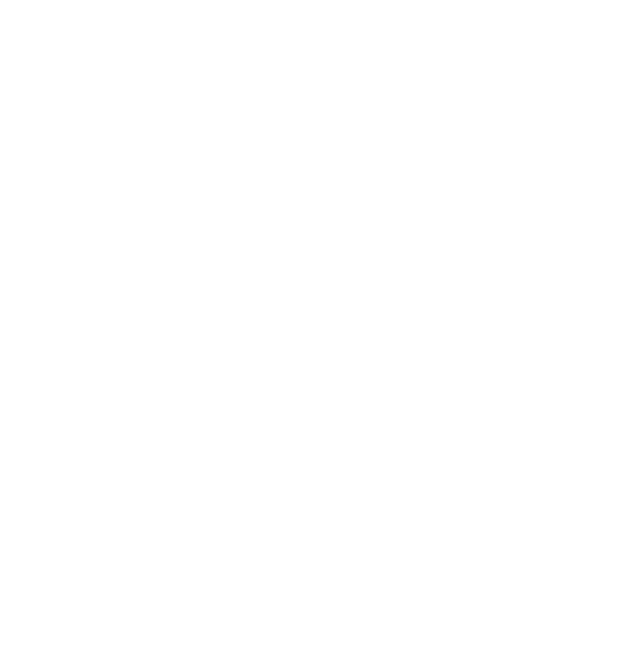
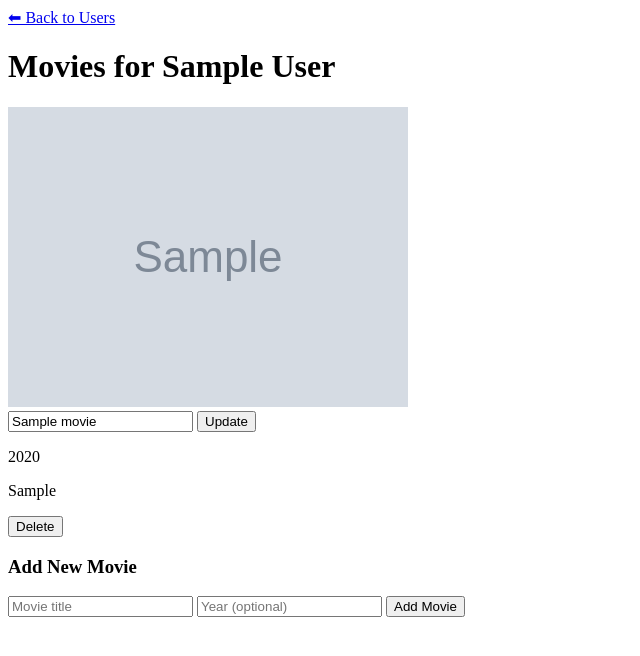
Before and after one commit to birgitt-thomsen/MovieStack, a Flask app: page /users/1/movies in a window 1280 px wide. Before the commit the part shown is empty. Shown: the top 656 px of the page, without its empty margins (0-640 px from the left). Run offline with Flask 3, Linux system fonts and the light colour scheme; tables that the repository leaves empty hold one stand-in row (values such as "Sample post"); grey boxes marked "Sample" are stand-in pictures.

Commit message:
Build movie routes and create html structure

```diff
--- a/app.py
+++ b/app.py
@@ -1,6 +1,7 @@
 """ This module handles all requests and queries tied to flask routes."""
 import os
-from flask import Flask, render_template, request, redirect, url_for
+from flask import Flask, render_template, request, redirect, url_for, abort
+from MovieStack import movie_service
 from data_manager import DataManager
 from models import db, Movie
 
@@ -16,15 +17,14 @@ data_manager = DataManager() # Create an object of your DataManager class
 
 @app.route('/')
 def index():
-    """ Get a list of all registered users and pass them to index.html."""
+    """ Display the main page with all existing users. """
     users = data_manager.get_users()
 
     return render_template('index.html', users=users)
 
 @app.route('/users', methods=['POST'])
 def create_user():
-    """Get username from data form and pass it on to the create_user
-    function in data_manager."""
+    """ Create a new user and add it to the database."""
     username = request.form.get("username", "").strip()
 
     if not username:
@@ -36,31 +36,74 @@ def create_user():
 
 @app.route('/users/<int:user_id>/movies', methods=['GET'])
 def get_user_movies(user_id):
-    """Clicking on a user name, the app retrieves that user’s list of favorite
-    movies and displays it."""
+    """Displays a list of movies owned by a user."""
+    user = data_manager.get_user(user_id)
     movies = data_manager.get_movies(user_id)
+
+    if user is None:
+        abort(404)
+
     return render_template(
         "movies.html",
+        user=user,
         movies=movies
     )
 
 @app.route('/users/<int:user_id>/movies', methods=['POST'])
 def add_movie(user_id):
     """Add a new movie to a user’s list of favorite movies."""
-    pass
+    title = request.form.get("title", "").strip()
+    year = request.form.get("year", "").strip()
+
+    if not title:
+        return redirect(url_for("get_user_movies", user_id=user_id))
+
+    movie_data = movie_service.get_movie_from_omdb(
+        title,
+        year if year else None
+    )
+
+    if movie_data is None:
+        movie = Movie(
+            name=title,
+            user_id=user_id
+        )
+    else:
+        movie = Movie(
+            name=movie_data["name"],
+            year=movie_data["year"],
+            director=movie_data["director"],
+            imdb_id=movie_data["imdb_id"],
+            poster_url=movie_data["poster_url"],
+            user_id=user_id
+        )
+
+    data_manager.add_movie(movie)
+
+    return redirect(url_for("get_user_movies", user_id=user_id))
+
 
 @app.route('/users/<int:user_id>/movies/<int:movie_id>/update',
            methods=['POST'])
 def update_movie(user_id,movie_id):
     """Modify the title of a specific movie in a user’s list, without
     depending on OMDb for corrections."""
-    pass
+    new_title = request.form.get("title", "").strip()
+
+    if not new_title:
+        return redirect(url_for("get_user_movies", user_id=user_id))
+
+    data_manager.update_movie(movie_id, new_title)
+
+    return redirect(url_for("get_user_movies", user_id=user_id))
 
 @app.route('/users/<int:user_id>/movies/<int:movie_id>/delete',
            methods=['POST'])
 def delete_movie(user_id,movie_id):
     """Remove a specific movie from a user’s favorite movie list."""
-    pass
+    data_manager.delete_movie(movie_id)
+
+    return redirect(url_for("get_user_movies", user_id=user_id))
 
 
 if __name__ == "__main__":
--- a/templates/index.html
+++ b/templates/index.html
@@ -18,8 +18,8 @@
     <form action="{{ url_for('create_user') }}" method="POST">
     <input
         type="text"
-        name="name"
-        placeholder="Enter user name"
+        name="username"
+        placeholder="User name"
         required
     >
     <button type="submit">Add User</button>
--- a/templates/movies.html
+++ b/templates/movies.html
@@ -1,5 +1,60 @@
 {% extends "base.html" %}
 {% block content %}
 
+<a href="{{ url_for('index') }}">⬅ Back to Users</a>
 
+<h1>Movies for {{user.name }}</h1>
+
+    {% for movie in movies %}
+    <div class="movie-card">
+
+        {% if movie.poster_url %}
+        <img src="{{ movie.poster_url }}" alt="{{ movie.name }} poster">
+        {% else %}{% endif %}
+
+        <form action="{{ url_for('update_movie',
+                             user_id=user.id,
+                             movie_id=movie.id) }}" method="POST">
+            <input
+                type="text"
+                name="title"
+                value="{{ movie.name }}"
+                required>
+            <button type="submit">Update</button>
+        </form>
+
+        {% if movie.year %}
+        <p>{{ movie.year }}</p>
+        {% else %}{% endif %}
+
+        {% if movie.director %}
+        <p>{{ movie.director }}</p>
+        {% else %}{% endif %}
+
+        <form action="{{ url_for('delete_movie',
+                             user_id=user.id,
+                             movie_id=movie.id) }}"
+          method="POST">
+        <button type="submit">Delete</button>
+    </form>
+
+    </div>
+    {% endfor %}
+
+ <h3>Add New Movie</h3>
+
+    <form action="{{ url_for('add_movie', user_id=user.id) }}" method="POST">
+        <input
+            type="text"
+            name="title"
+            placeholder="Movie title"
+            required
+        >
+        <input
+            type="number"
+            name="year"
+            placeholder="Year (optional)"
+        >
+        <button type="submit">Add Movie</button>
+    </form>
 {% endblock %}
```
